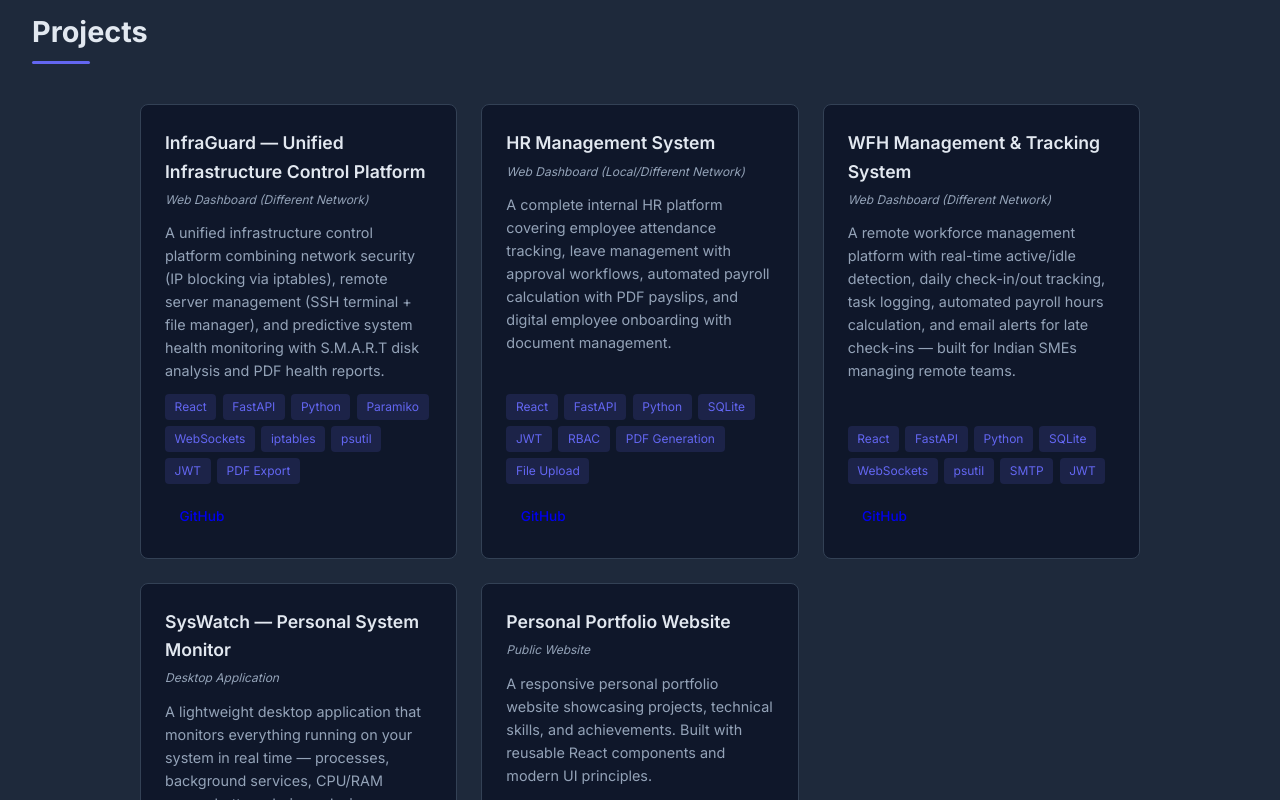
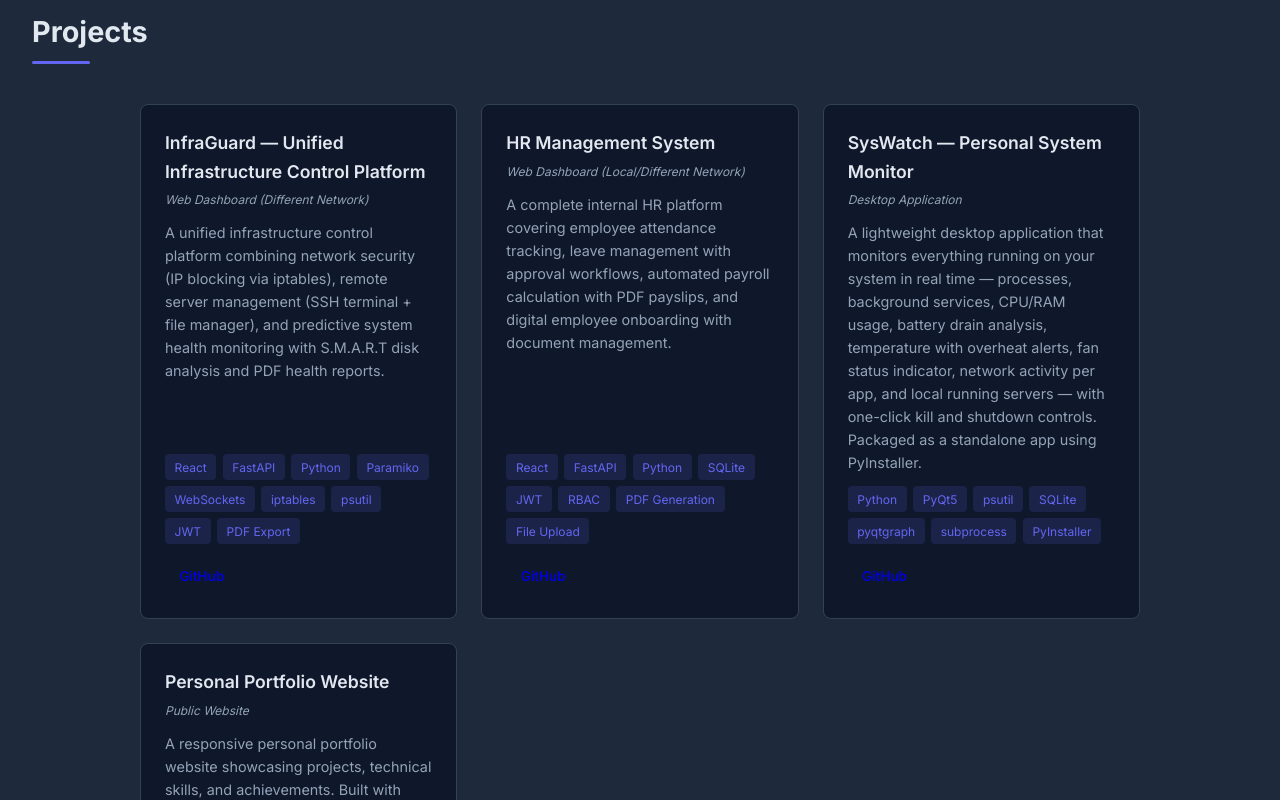
Before and after one commit to Bigrat-hat/Portfolio, a React (Vite) app: page / in a window 1280 px wide. Shown: the part 2720-3520 px from the top of the page. Built offline with nearby package versions, Linux system fonts and the light colour scheme.

Commit message:
Update projects list: remove WFH tracking and update GitHub links for HRsystem & SysWatch

```diff
--- a/src/components/Projects.jsx
+++ b/src/components/Projects.jsx
@@ -13,15 +13,7 @@ const mainProjects = [
     description:
       'A complete internal HR platform covering employee attendance tracking, leave management with approval workflows, automated payroll calculation with PDF payslips, and digital employee onboarding with document management.',
     tech: ['React', 'FastAPI', 'Python', 'SQLite', 'JWT', 'RBAC', 'PDF Generation', 'File Upload'],
-    github: 'https://github.com/Bigrat-hat/hr-management-system',
-  },
-  {
-    title: 'WFH Management & Tracking System',
-    type: 'Web Dashboard (Different Network)',
-    description:
-      'A remote workforce management platform with real-time active/idle detection, daily check-in/out tracking, task logging, automated payroll hours calculation, and email alerts for late check-ins — built for Indian SMEs managing remote teams.',
-    tech: ['React', 'FastAPI', 'Python', 'SQLite', 'WebSockets', 'psutil', 'SMTP', 'JWT'],
-    github: 'https://github.com/Bigrat-hat/wfh-tracker',
+    github: 'https://github.com/Bigrat-hat/HRsystem',
   },
   {
     title: 'SysWatch — Personal System Monitor',
@@ -29,7 +21,7 @@ const mainProjects = [
     description:
       'A lightweight desktop application that monitors everything running on your system in real time — processes, background services, CPU/RAM usage, battery drain analysis, temperature with overheat alerts, fan status indicator, network activity per app, and local running servers — with one-click kill and shutdown controls. Packaged as a standalone app using PyInstaller.',
     tech: ['Python', 'PyQt5', 'psutil', 'SQLite', 'pyqtgraph', 'subprocess', 'PyInstaller'],
-    github: 'https://github.com/Bigrat-hat/syswatch',
+    github: 'https://github.com/Bigrat-hat/SysWatch',
   },
   {
     title: 'Personal Portfolio Website',
```
Also changed, not shown: 1 other file (tests, documents, lock files or other folders).
